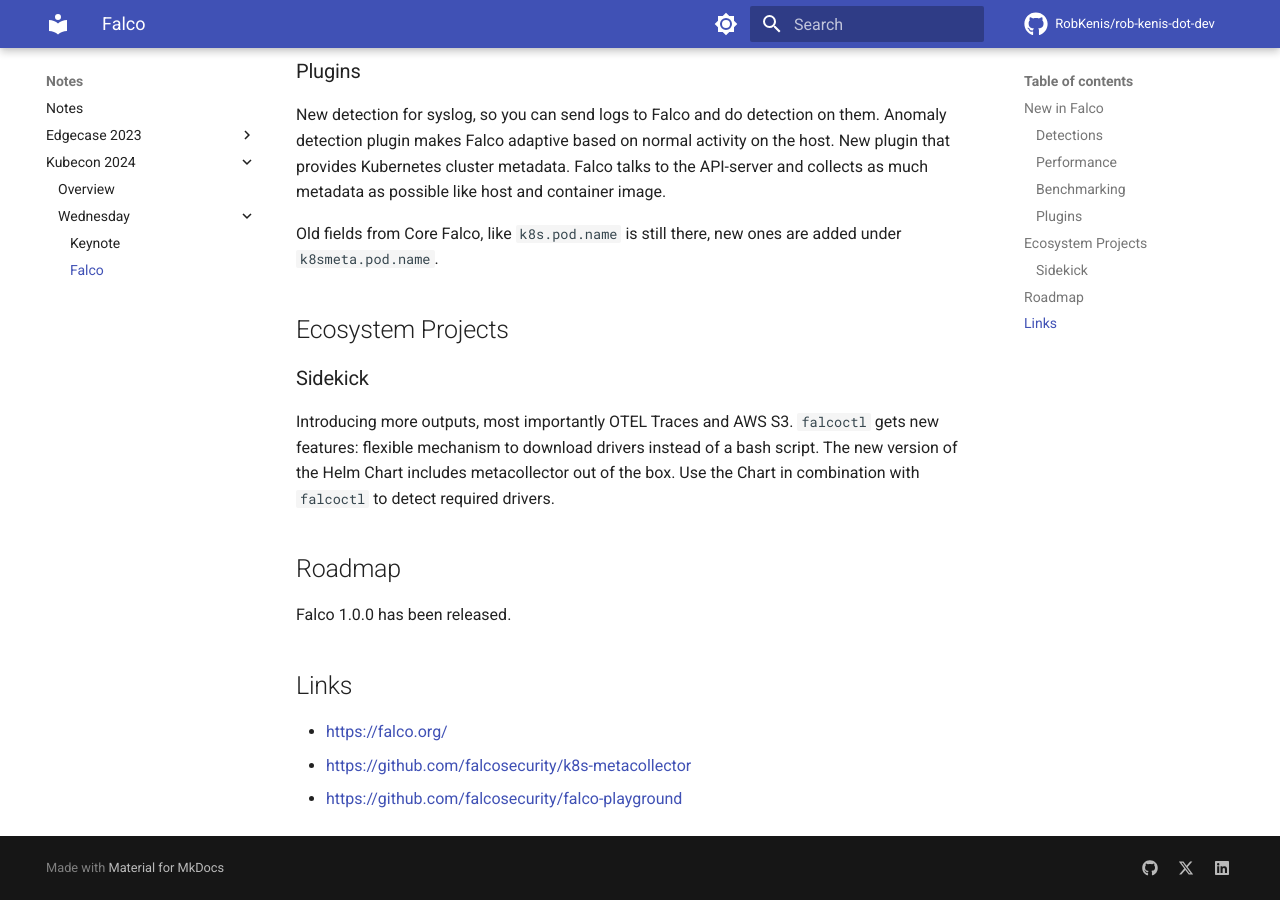
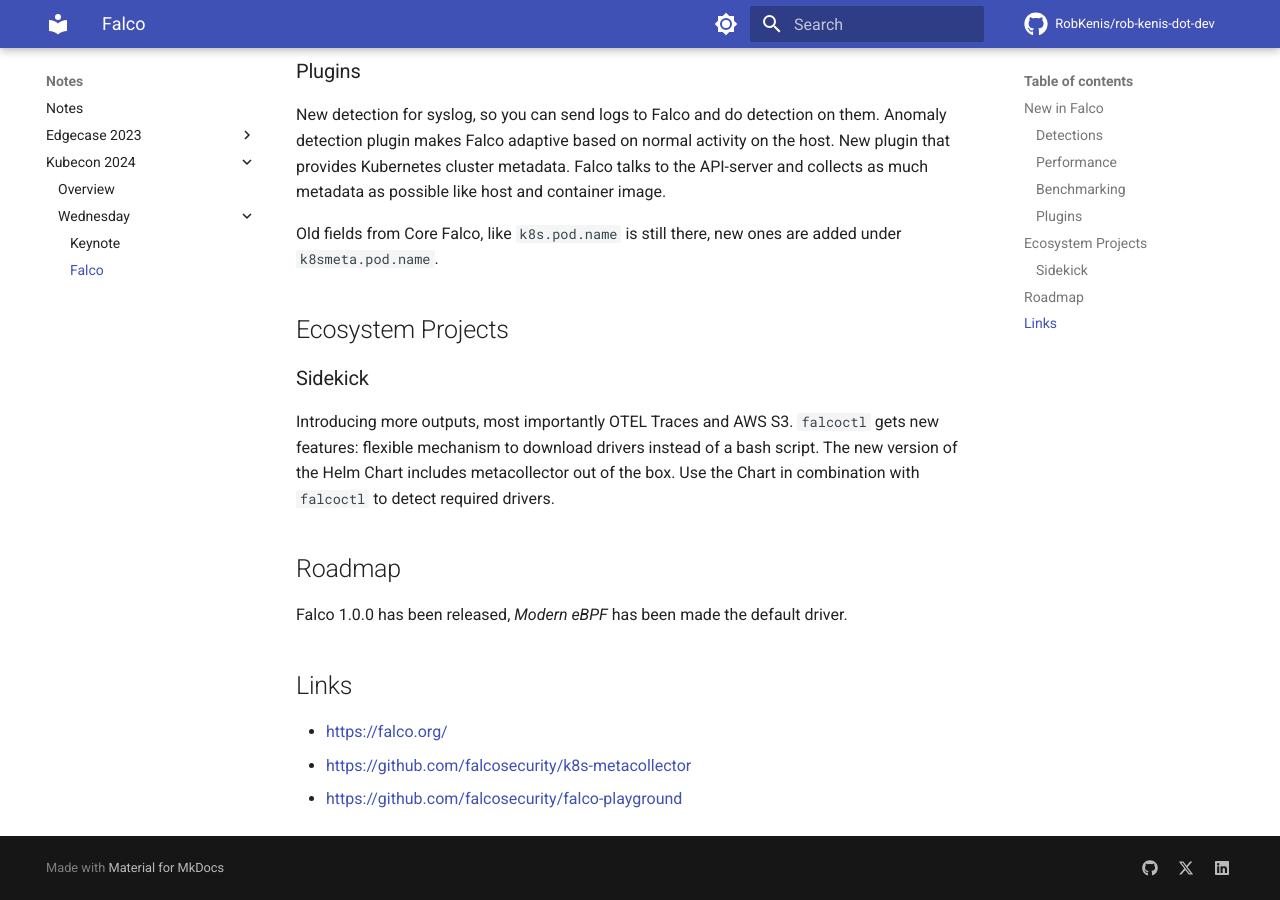
Before and after one commit to RobKenis/rob-kenis-dot-dev, an MkDocs documentation site: the page built from docs/kubecon-2024/wednesday/2-falco.md, in a window 1280 px wide and 900 px high, scrolled down 1024 px. Built offline with MkDocs 1.6.1 and Material for MkDocs 9.7.7, drawn with Linux system fonts in a browser that asks for light colours; comment, search, counter and statistics services are not loaded.

Commit message:
Add roadmap for falco

```diff
--- a/docs/kubecon-2024/wednesday/2-falco.md
+++ b/docs/kubecon-2024/wednesday/2-falco.md
@@ -46,7 +46,7 @@
 
 ## Roadmap
 
-Falco 1.0.0 has been released.
+Falco 1.0.0 has been released, _Modern eBPF_ has been made the default driver.
 
 ## Links
 
```
